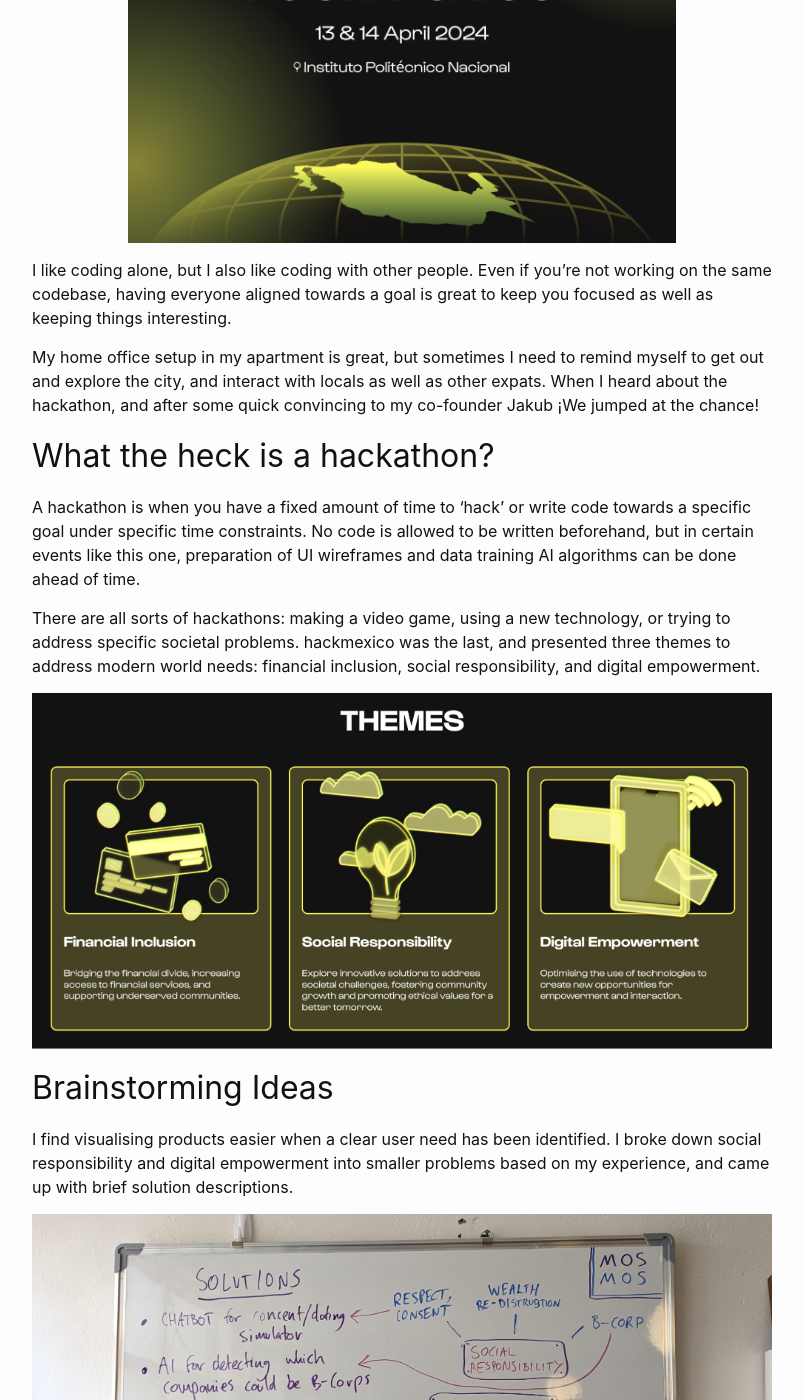
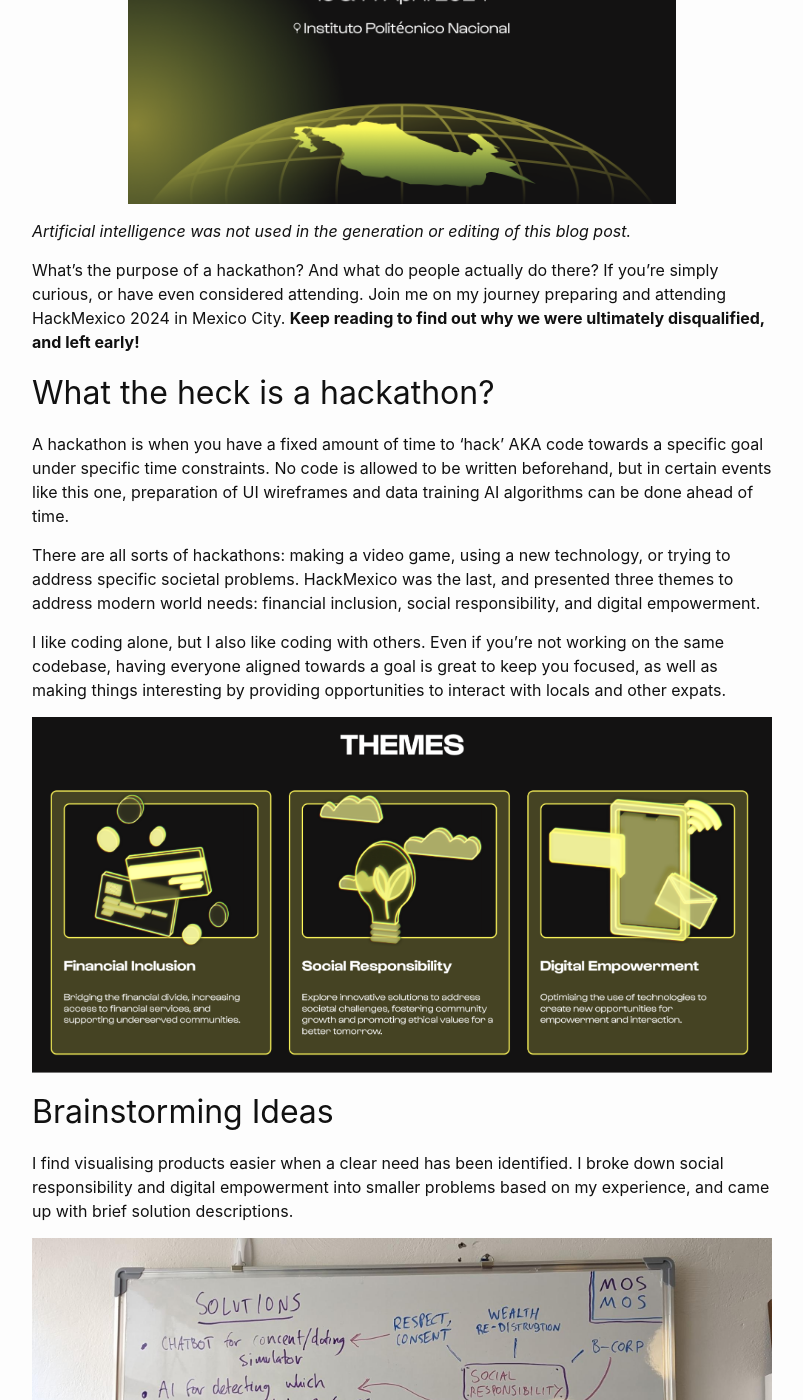
Before and after one commit to SimonHFrost/jekyll_blog, a Jekyll site: the page built from _posts/2024-04-29-hackmexico.md, in a window 1280 px wide and 1400 px high, scrolled down 405 px. Shown: the whole window, without its empty margins (238-1041 px from the left). Built offline with Jekyll 4.4.1, drawn with Linux system fonts in a browser that asks for light colours; some of the changed text lies outside the part shown.

Commit message:
Work on intro/conclusion hackmexico

```diff
--- a/_posts/2024-04-29-hackmexico.md
+++ b/_posts/2024-04-29-hackmexico.md
@@ -1,27 +1,28 @@
 ---
 layout: post
-title: "We went to hackmexico!"
+title: "HackMexico and Open Data"
 image: /assets/hackmexico/hackmexico.png
 ---
+
+<img class="add-small-padding" alt='HackMexico Hero Logo' src='/assets/hackmexico/hackmexico.png'/>
+
 *Artificial intelligence was not used in the generation or editing of this blog post.*
 
-<img class="add-small-padding" alt='Hackmexico Hero Logo' src='/assets/hackmexico/hackmexico.png'/>
-
-I like coding alone, but I also like coding with other people. Even if you’re not working on the same codebase, having everyone aligned towards a goal is great to keep you focused as well as keeping things interesting.
-
-My home office setup in my apartment is great, but sometimes I need to remind myself to get out and explore the city, and interact with locals as well as other expats. When I heard about the hackathon, and after some quick convincing to my co-founder Jakub ¡We jumped at the chance!
+What's the purpose of a hackathon? And what do people actually do there? If you're simply curious, or have even considered attending. Join me on my journey preparing and attending HackMexico 2024 in Mexico City. **Keep reading to find out why we were ultimately disqualified, and left early!**
 
 ## What the heck is a hackathon?
 
-A hackathon is when you have a fixed amount of time to ‘hack’ or write code towards a specific goal under specific time constraints. No code is allowed to be written beforehand, but in certain events like this one, preparation of UI wireframes and data training AI algorithms can be done ahead of time.
+A hackathon is when you have a fixed amount of time to ‘hack’ AKA code towards a specific goal under specific time constraints. No code is allowed to be written beforehand, but in certain events like this one, preparation of UI wireframes and data training AI algorithms can be done ahead of time.
 
-There are all sorts of hackathons: making a video game, using a new technology, or trying to address specific societal problems. hackmexico was the last, and presented three themes to address modern world needs: financial inclusion, social responsibility, and digital empowerment.
+There are all sorts of hackathons: making a video game, using a new technology, or trying to address specific societal problems. HackMexico was the last, and presented three themes to address modern world needs: financial inclusion, social responsibility, and digital empowerment.
+
+I like coding alone, but I also like coding with others. Even if you’re not working on the same codebase, having everyone aligned towards a goal is great to keep you focused, as well as making things interesting by providing opportunities to interact with locals and other expats.
 
 ![Hackmexico Themes](/assets/hackmexico/themes.png)
 
 ## Brainstorming Ideas
 
-I find visualising products easier when a clear user need has been identified. I broke down social responsibility and digital empowerment into smaller problems based on my experience, and came up with brief solution descriptions.
+I find visualising products easier when a clear need has been identified. I broke down social responsibility and digital empowerment into smaller problems based on my experience, and came up with brief solution descriptions.
 
 ![Potential Solutions](/assets/hackmexico/solutions.jpg)
 
@@ -50,9 +51,10 @@
 
 <img class="add-large-padding" alt='Hackmexico Hero Logo' src='/assets/hackmexico/map.jpg'/>
 
-This is just a small section of Mexico City, each icon represents a docking station with 20 or more bikes!
+*Each icon represents a docking station with 20 or more bikes!*
+{: style="text-align: center;"}
 
-If you can’t tell, I love biking and think Ecobici is amazingly executed, from the well engineered mobile app to the design of the bikes and the docking stations. If you're visiting Mexico City, you can get set up with the android and iOS super quickly.
+If you can’t tell, I love biking and think Ecobici is amazingly executed, from the well engineered mobile app to the design of the bikes and the docking stations. If you're visiting Mexico City, you can get set up with the [android](https://play.google.com/store/apps/details?id=com.lyft.android.mexicocityapp&hl=es_MX) and [iOS](https://apps.apple.com/mx/app/ecobici/id1608397837) super quickly.
 
 ## Ecobici Data
 
@@ -94,22 +96,30 @@
 
 Despite reading the hackathon format documents ahead of time, this change to the theme was pretty unexpected. We tried to pivot our Ecobici preparation but it didn’t seem to fit any of the themes well. We were pretty disappointed because we had become attached to our Ecobici idea.
 
+It also turns out participants weren't allowed to leave the premise on the Saturday night, under threat of disqualification. This might have been okay if we were younger, but meant that we were most probably not going to last the whole event.
+
+## The hackathon begins!
+
+Day one of the hackathon began with a countdown and furious coding. The atmosphere was intense, although there didn't seem to be much talking, there was a constant hum of coders busy at work, as well as podium for speakers at the back to inspire everyone.
+
+<img src='/assets/hackmexico/crowd.jpg'/>
+
+Ultimately, we decided the main preparation we could salvage through was to reuse the technology preparation we had done with OpenStreetMap, Vite, and React. We decided to go for the new theme **Social Responsibility: Mexico grapples with the dual challenge of food wastage and food scarcity.**
+
 ## Dorado Dumpster (Golden Dumpster)
 
-Ultimately, we decided the main preparation we could salvage through pivoting was to reuse the technology preparation we had done with OpenStreetMap, Vite, and React. We decided to go for the new theme **Social Responsibility: Mexico grapples with the dual challenge of food wastage and food scarcity.**
+Dorado Dumpster is a dumpster diving app where you can track and share locations where perfectly good groceries have been thrown away that can still be used. It was silly and simple enough that we thought we could ‘hack’ out in short notice.
 
 <img class="add-large-padding" alt='Hackmexico Hero Logo' src='/assets/hackmexico/dorado-dumpster.jpg'/>
 
-Dorado Dumpster is a dumpster diving app where you can track and share locations where perfectly good groceries have been thrown away that can still be used. It was silly and simple enough that we thought we could ‘hack’ out in short notice.
-
-While it was quite different from what we originally planned, we still managed to jumble together a basic Minimum Viable Product (MVP), learned some new tech, and learned how to work better with each other.
+While it was quite different from what we originally planned, we still managed to hack together a basic Minimum Viable Product (MVP), learned some new tech, and learn how to work better with each other.
 
 ## Conclusion
 
-Sourcing and normalising data sources is a practice that will become more common as the world becomes consumed by Artificial Intelligence. I was pleasantly surprised to see platforms I love like Ecobici openly publish their data.
+Despite not being able to work on the idea we originally planned, and being disqualified for not staying overnight. Getting our hands dirty prototyping from start to finish, alongside other motivated and smart coders was a unique and memorable experience.
 
 ![Team Mosmos](/assets/hackmexico/team-mosmos.jpg)
 
-Despite not being able to work on the idea we originally planned. Getting our hands dirty rapid prototyping from start to finish, alongside other motivated and smart coders was a memorable experience.
+I was pleasantly surprised to see platforms I love like Ecobici openly publish their data, as I believe sourcing and normalising data sources is a practice that will become more common as the world becomes consumed by artificial intelligence.
 
-Preparing and cleaning up practical data and seeing how it could apply to our project was also a useful insight into what seems to be the explosion of data analyst/AI positions recently.
+If you need help creating or extending your mobile or webapp. Send us an email at [hi@mosmos.mx](mailto:mosmos.mx) or checkout our shiny ✨ new website at [mosmos.mx](https://mosmos.mx)!
```
Also changed, not shown: other parts of _posts/2024-04-29-hackmexico.md (+2 -2 lines), assets/hackmexico/crowd.jpg (added), assets/hackmexico/map.jpg.
